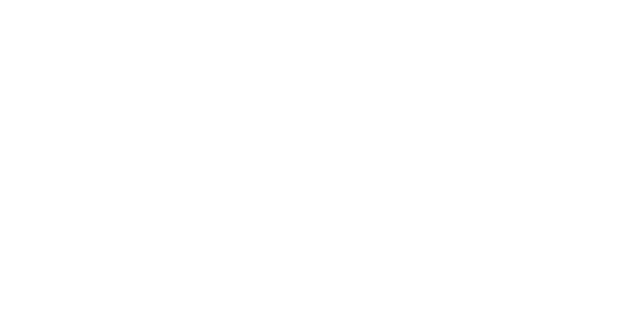
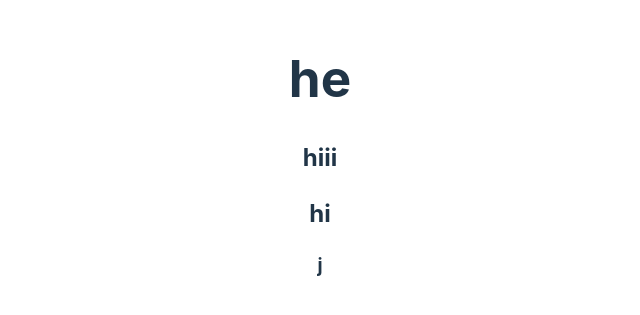
Before and after one commit to EmanTurk/ReactAssignments-01, a React (Vite) app in the folder reactVite-Assignments/: page / in a window 1280 px wide. Shown: the part 243-558 px from the top of the page, without its empty margins (320-960 px from the left). Built offline with nearby package versions, Linux system fonts and the light colour scheme.

Commit message:
not for use

```diff
--- a/reactVite-Assignments/package.json
+++ b/reactVite-Assignments/package.json
@@ -11,7 +11,8 @@
   },
   "dependencies": {
     "react": "^18.2.0",
-    "react-dom": "^18.2.0"
+    "react-dom": "^18.2.0",
+    "react-router-dom": "^6.20.1"
   },
   "devDependencies": {
     "@types/react": "^18.2.37",
--- a/reactVite-Assignments/src/App.jsx
+++ b/reactVite-Assignments/src/App.jsx
@@ -1,6 +1,4 @@
 import { useState } from 'react'
-import reactLogo from './assets/react.svg'
-import viteLogo from '/vite.svg'
 import './App.css'
 
 function App() {
@@ -8,7 +6,10 @@ function App() {
 
   return (
     <>
-
+       <h1>he</h1>
+       <h2>hiii</h2>
+       <h2>hi</h2>
+       <h3>j</h3>
     </>
   )
 }
```
Also changed, not shown: 2 other files (tests, documents, lock files or other folders).
